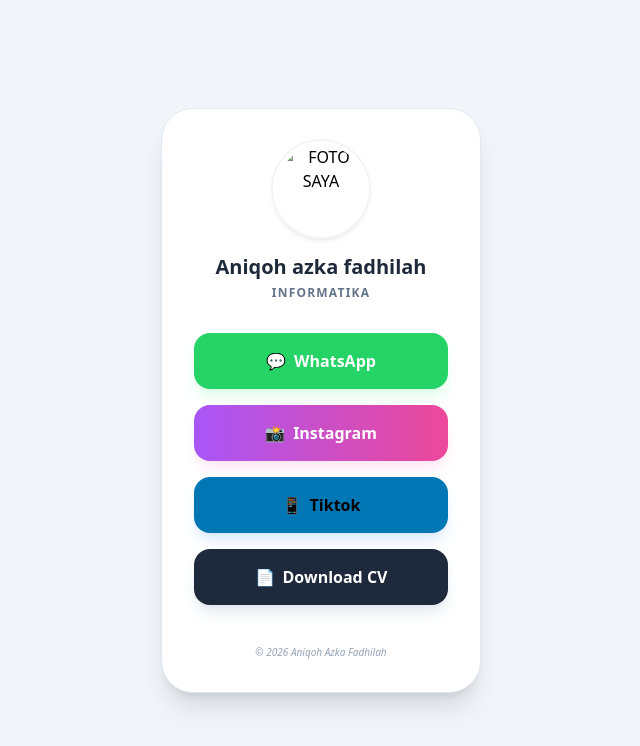
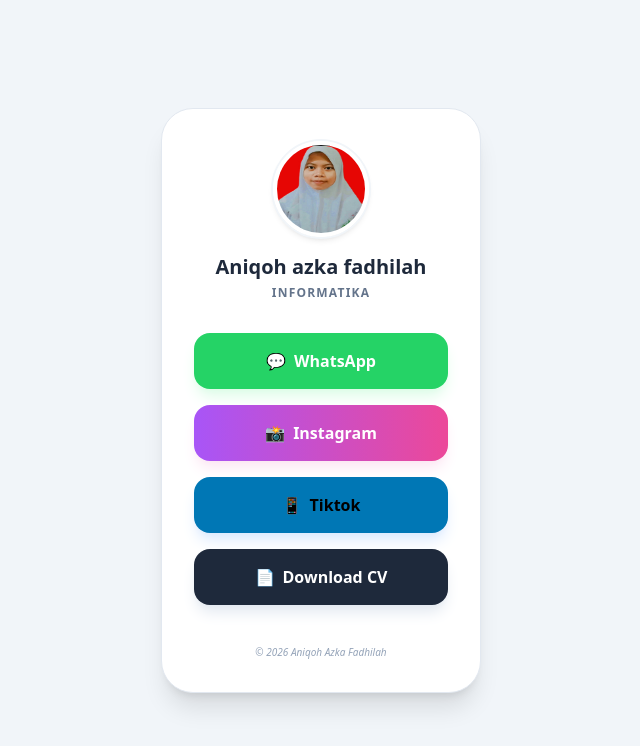
Before and after one commit to aniqohazkafadhila/ujianpstsgenapaniqohazkafadhillah, a plain HTML site: page index.html in a window 1280 px wide. Shown: the whole page, without its empty margins (319-959 px from the left). Drawn offline with nearby package versions, Linux system fonts and the light colour scheme.

Commit message:
index.html

```diff
--- a/index.html
+++ b/index.html
@@ -13,7 +13,7 @@
 <body class="bg-slate-100 min-h-screen flex items-center justify-center p-4">
     <div class="max-w-xs w-full bg-white p-8 rounded-[2rem] shadow-xl text-center border border-slate-200">
         <header class="mb-8">
-            <img src="aniqoh.jpeg"
+            <img src="aniqoh.jpg"
                  alt="FOTO SAYA"
                  class="w-24 h-24 rounded-full mx-auto border-4 border-white shadow-md mb-4 ring-2 ring-slate-100">
             <h1 class="text-xl font-bold text-slate-800">Aniqoh azka fadhilah</h1>
```
